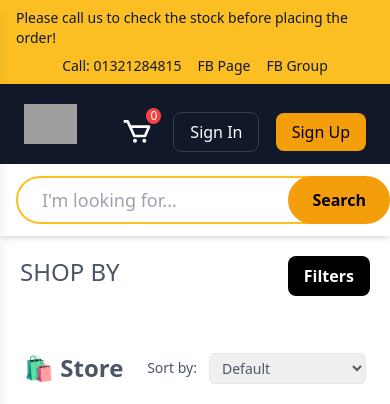
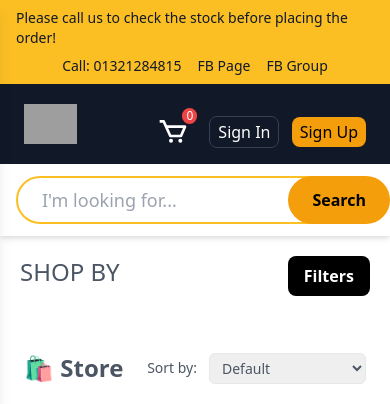
Before and after one commit to Mdbaizidtanvir/Django-Ecommarce, a Django app: page /store/ in a window 390 px wide. Shown: the top 404 px of the page. Run offline with Django 5.2, Linux system fonts and the light colour scheme; data comes from the database, SQL or seed files in the repository; data that the repository does not hold is empty; grey boxes are pictures that could not be loaded.

Commit message:
Add new files for

```diff
--- a/templates/Navbar.html
+++ b/templates/Navbar.html
@@ -105,9 +105,9 @@
 </div>
 
       {% else %}
-      <div class=" md:flex space-x-3">
-        <a href="{% url 'login' %}" class="px-4 py-2 border border-gray-700 rounded-lg hover:bg-gray-800">Sign In</a>
-        <a href="{% url 'register' %}" class="px-4 py-2 bg-yellow-500 text-black rounded-lg hover:bg-yellow-600">Sign Up</a>
+      <div class=" md:flex space-x-2 md:space-x-3">
+        <a href="{% url 'login' %}" class="md:px-4 px-2 py-1 text[10px] md:py-2 border border-gray-700 rounded-lg hover:bg-gray-800">Sign In</a>
+        <a href="{% url 'register' %}" class="md:px-4 py-1 px-2 md:py-2 text[10px]  bg-yellow-500 text-black rounded-lg hover:bg-yellow-600">Sign Up</a>
       </div>
       {% endif %}
     </div>
--- a/templates/store/my_orders.html
+++ b/templates/store/my_orders.html
@@ -108,8 +108,8 @@
           {% endif %}
           {% if order.status == 'delivered' %}
             <a href="{% url 'create_return_request' %}"
-               class="bg-black text-white px-4 py-2 rounded-lg hover:bg-gray-800">
-              Create Return Request
+               class="bg-black  text-white px-4 py-2 rounded-lg hover:bg-gray-800">
+              Create Return
             </a>
           {% endif %}
         </div>
--- a/templates/store/store.html
+++ b/templates/store/store.html
@@ -46,8 +46,8 @@
     <button id="closeSidebar" class="text-gray-600 hover:text-black text-2xl">&times;</button>
   </div>
 
-  <!-- Filter Content -->
-  <div class="p-4 space-y-4 overflow-auto">
+  <!-- Filter Content with Scroll -->
+  <div class="p-4 space-y-4 overflow-y-auto h-[calc(100vh-60px)]">
     <!-- Categories -->
     <div>
       <h3 class="text-md font-semibold mb-2 bg-yellow-400 text-black px-2 py-1 rounded">Categories</h3>
@@ -66,7 +66,8 @@
       <h3 class="text-md font-semibold mb-2 bg-yellow-400 text-black px-2 py-1 rounded">Colors</h3>
       <div class="flex flex-wrap gap-2">
         {% for color in colors %}
-        <a href="?color={{ color.name }}" class="px-3 py-1 rounded-full border border-gray-300 hover:bg-yellow-500 hover:text-black transition">
+        <a href="?color={{ color.name }}"
+           class="px-3 py-1 rounded-full border border-gray-300 hover:bg-yellow-500 hover:text-black transition">
           {{ color.name }}
         </a>
         {% endfor %}
@@ -78,7 +79,8 @@
       <h3 class="text-md font-semibold mb-2 bg-yellow-400 text-black px-2 py-1 rounded">Sizes</h3>
       <div class="flex flex-wrap gap-2">
         {% for size in sizes %}
-        <a href="?size={{ size.name }}" class="px-3 py-1 rounded-md border border-gray-300 hover:bg-yellow-500 hover:text-black transition">
+        <a href="?size={{ size.name }}"
+           class="px-3 py-1 rounded-md border border-gray-300 hover:bg-yellow-500 hover:text-black transition">
           {{ size.name }}
         </a>
         {% endfor %}
@@ -100,6 +102,7 @@
     </div>
   </div>
 </div>
+
 
 <!-- Overlay Mobile -->
 <div id="overlay" class="fixed inset-0 bg-black bg-opacity-50 hidden z-40 lg:hidden"></div>
```
Also changed, not shown: ecom/settings.py (+8 -2 lines).
